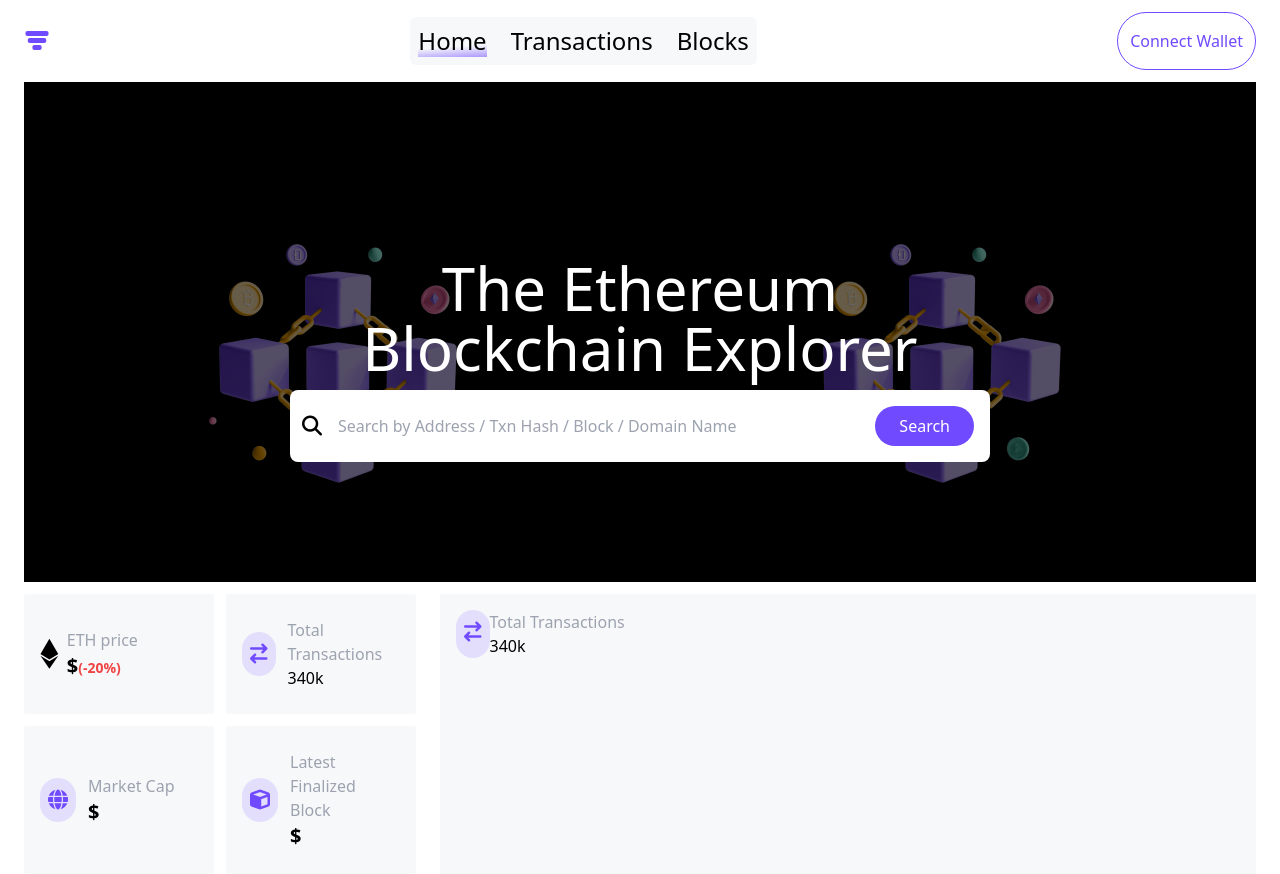
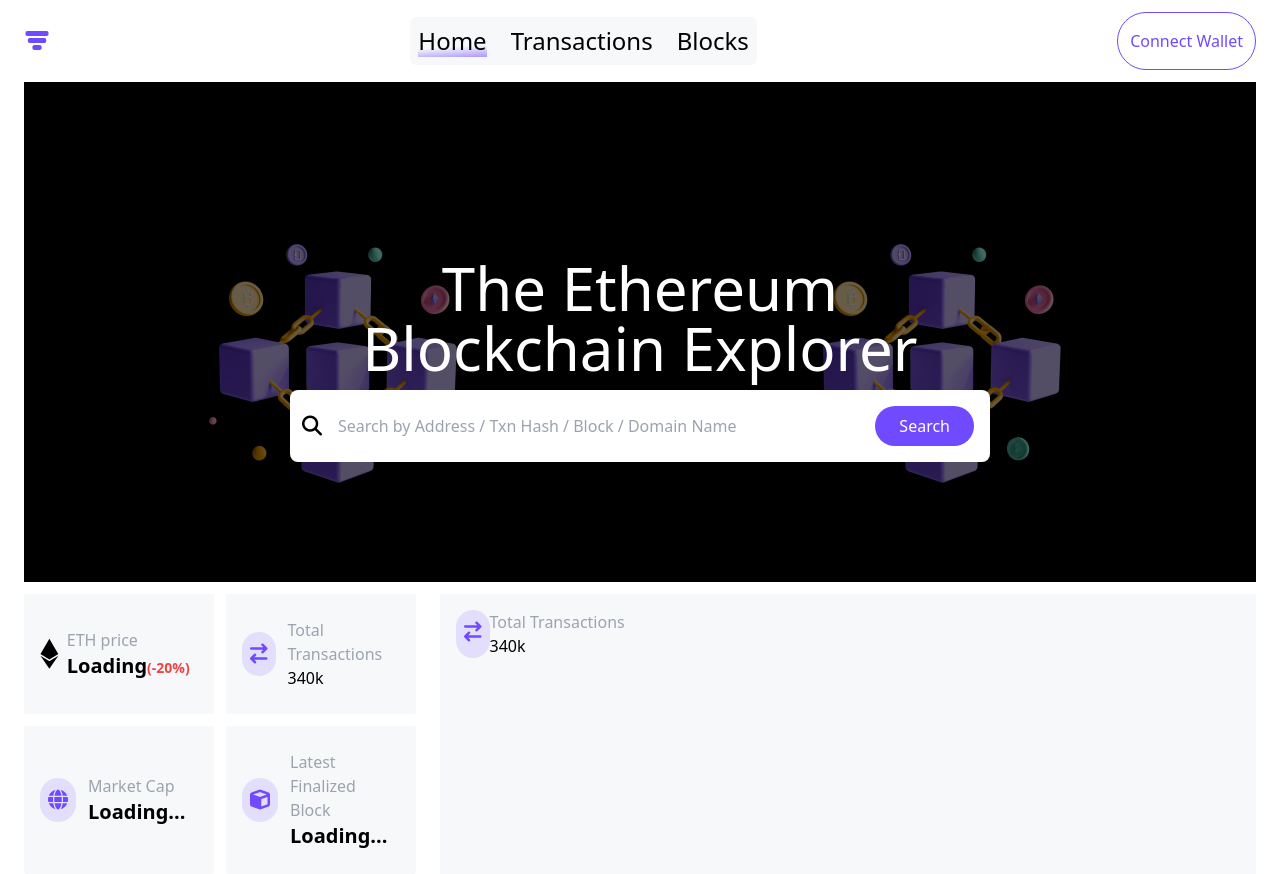
Before and after one commit to Trynax/ETH_explorer, a React (Vite) app in the folder ETH-Explorer/: page / in a window 1280 px wide. Built offline with nearby package versions, Linux system fonts and the light colour scheme; no server answers.

Commit message:
Add get eth data script

```diff
--- a/ETH-Explorer/src/components/ETHDetails.jsx
+++ b/ETH-Explorer/src/components/ETHDetails.jsx
@@ -1,32 +1,40 @@
-import {useEffect, useState} from 'react'
-import {getETHData} from '../../utils/eth.js'
+import { useEffect, useState } from 'react';
+import { getETHData } from '../../utils/eth.js';
+
 export default function Chart() {
-   const [ethData, setEthData] = useState({})
+   const [ethData, setEthData] = useState({});
 
-   useEffect(()=>{
+   useEffect(() => {
       async function fetchData() {
-         try{
-            const ethData = await getETHData()
-         setEthData(ethData)
-         }catch(err){
-            console.log(err)
+         try {
+            const data = await getETHData();
+            setEthData(data);
+         } catch (err) {
+            console.log(err);
          }
       }
 
-      fetchData()
-   },[])
+      fetchData();
+   }, []);
+
+   const ethPrice = ethData.ethPrice
+
    return (
       <section className='flex gap-6'>
-        <div className='flex-1 grid grid-cols-2 gap-3 '>
-                 <div className='bg-customGray py-6 rounded-sm px-4 flex gap-2 items-center '>
+         <div className='flex-1 grid grid-cols-2 gap-3'>
+            <div className='bg-customGray py-6 rounded-sm px-4 flex gap-2 items-center'>
                <i className="fa-brands fa-ethereum text-3xl"></i>
                <div className='flex flex-col'>
                   <span className='text-gray-400'>ETH price</span>
-                    <span className='text-xl font-bold'>${ethData.ethPrice}<span className='text-red-500 text-sm'>(-20%)</span></span>
+                  <span className='text-xl font-bold'>
+                     {ethPrice? ethPrice.toFixed(2):"Loading"}
+                     <span className='text-red-500 text-sm'>(-20%)</span>
+                  </span>
                </div>
             </div>
-                 <div className='bg-customGray py-6 rounded-sm gap-3 px-4 flex items-center '>
-                 <div className='p-2 bg-iconBg rounded-full '>
+
+            <div className='bg-customGray py-6 rounded-sm gap-3 px-4 flex items-center'>
+               <div className='p-2 bg-iconBg rounded-full'>
                   <i className="fa-solid fa-arrow-right-arrow-left text-xl text-customColor"></i>
                </div>
                <div className='flex flex-col'>
@@ -34,25 +42,32 @@
                   <span className=''>340k</span>
                </div>
             </div>
-                 <div className='bg-customGray py-6 rounded-sm gap-3 px-4 flex items-center '>
-                 <div className='p-2 bg-iconBg rounded-full '>
+
+            <div className='bg-customGray py-6 rounded-sm gap-3 px-4 flex items-center'>
+               <div className='p-2 bg-iconBg rounded-full'>
                   <i className="fa-solid fa-globe text-xl text-customColor"></i>
                </div>
                <div className='flex flex-col'>
                   <span className='text-gray-400'>Market Cap</span>
-                    <span className='text-xl font-bold'>${ethData.marketCap}</span>
+                  <span className='text-xl font-bold'>
+                     {ethData.marketCap ? ethData.marketCap.toLocaleString(0) : 'Loading...'}
+                  </span>
                </div>
             </div>
-                 <div className='bg-customGray py-6 rounded-sm gap-3 px-4 flex items-center '>
-                 <div className='p-2 bg-iconBg rounded-full '>
+
+            <div className='bg-customGray py-6 rounded-sm gap-3 px-4 flex items-center'>
+               <div className='p-2 bg-iconBg rounded-full'>
                   <i className="fa-solid fa-cube text-xl text-customColor"></i>
                </div>
                <div className='flex flex-col'>
                   <span className='text-gray-400'>Latest Finalized Block</span>
-                    <span className='text-xl font-bold'>${ethData.latestBlock}</span>
+                  <span className='text-xl font-bold'>
+                     {ethData.latestBlock ? parseInt(ethData.latestBlock) : 'Loading...'}
+                  </span>
                </div>
             </div>
          </div>
+
          <div className='flex-[2] bg-customGray p-4'>
             <div className='flex'>
                <div className='p-2 rounded-full bg-iconBg'>
@@ -65,5 +80,5 @@
             </div>
          </div>
       </section>
-  )
+   );
 }
--- a/ETH-Explorer/utils/eth.js
+++ b/ETH-Explorer/utils/eth.js
@@ -1,5 +1,5 @@
 async function getETHData (){
-    const apiKey = process.env.REACT_APP_API_KEY;
+    const apiKey = import.meta.env.VITE_APP_API_KEY;
 
     const ethPriceUrl = `https://api.etherscan.io/api?module=stats&action=ethprice&apikey=${apiKey}`;
     const latestBlockUrl = `https://api.etherscan.io/api?module=proxy&action=eth_blockNumber&apikey=${apiKey}`;
@@ -18,9 +18,10 @@
     const ethSupply = ethSupplyData.result
     const marketCap =  ethPrice *(ethSupply/1e18)
     const latestBlock = latestBlockData.result
-
+    console.log(apiKey)
 
     return {ethPrice,latestBlock,marketCap}
+
 }
 
 export {getETHData}
```
Also changed, not shown: 2 other files (tests, documents, lock files or other folders). Lines whose indentation alone changed are shown as unchanged.
